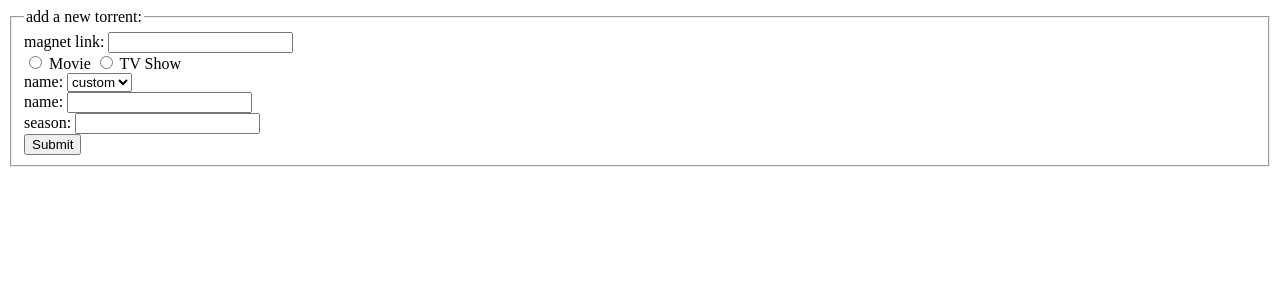
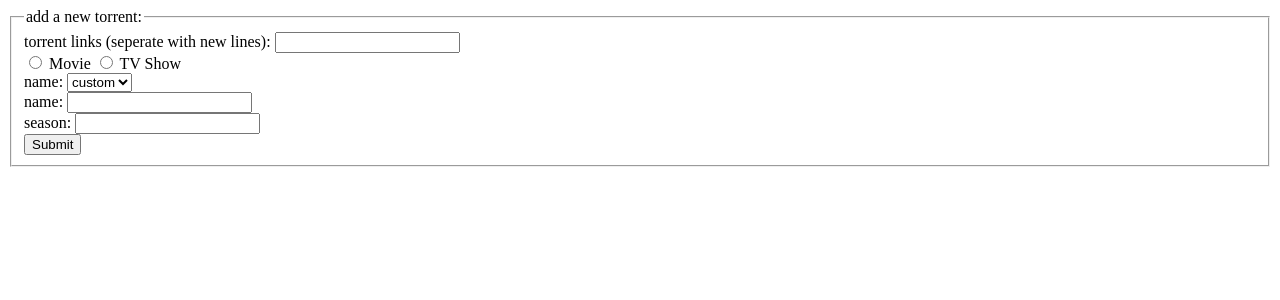
Before and after one commit to That-Canadian/final_84429117, a Flask app: template templates/index.html in a window 1280 px wide. Shown: the top 300 px of the page. Run offline with Flask 3, Linux system fonts and the light colour scheme; the template is opened without the code that fills it, so the values that code supplies are empty.

Commit message:
switch to text area

```diff
--- a/app.py
+++ b/app.py
@@ -32,11 +32,11 @@ def hello_world():
         last_request = ['adding:', torrent_link, 'to:', path]
 
         req = dict(
+            urls = torrent_link,
             savepath=path,
             paused='false',
             sequentialDownload='true',
             root_folder='false',
-            urls = torrent_link
         )
 
         s = requests.session()
--- a/templates/index.html
+++ b/templates/index.html
@@ -8,8 +8,8 @@
         <legend>add a new torrent:</legend>
 
         <div>
-            <label for="magnet_link">magnet link:</label>
-            <input type="text" id="magnet_link" name="magnet_link">
+            <label for="magnet_link">torrent links (seperate with new lines):</label>
+            <input type="textarea" id="magnet_link" name="magnet_link">
         </div>
 
         <div>
```
